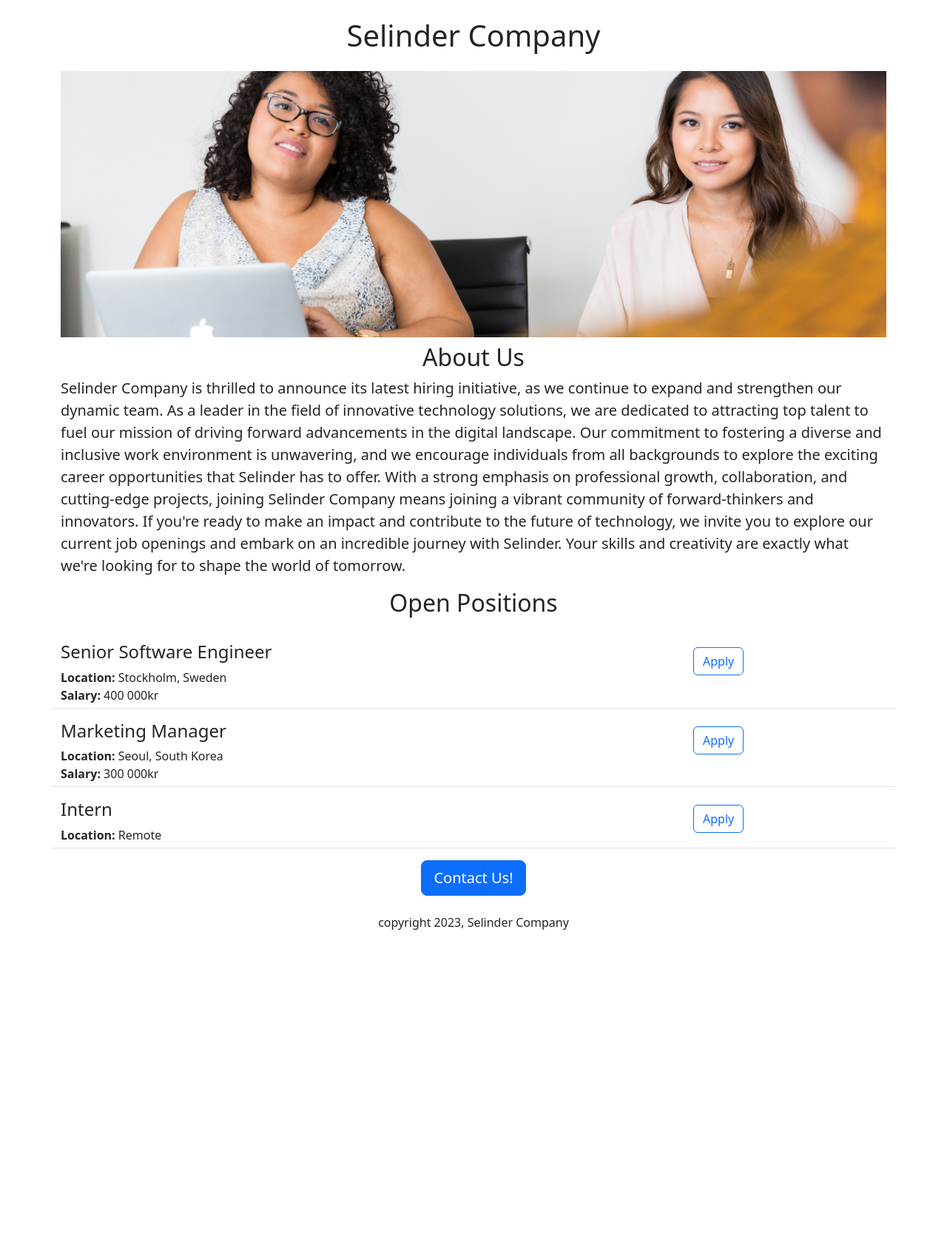
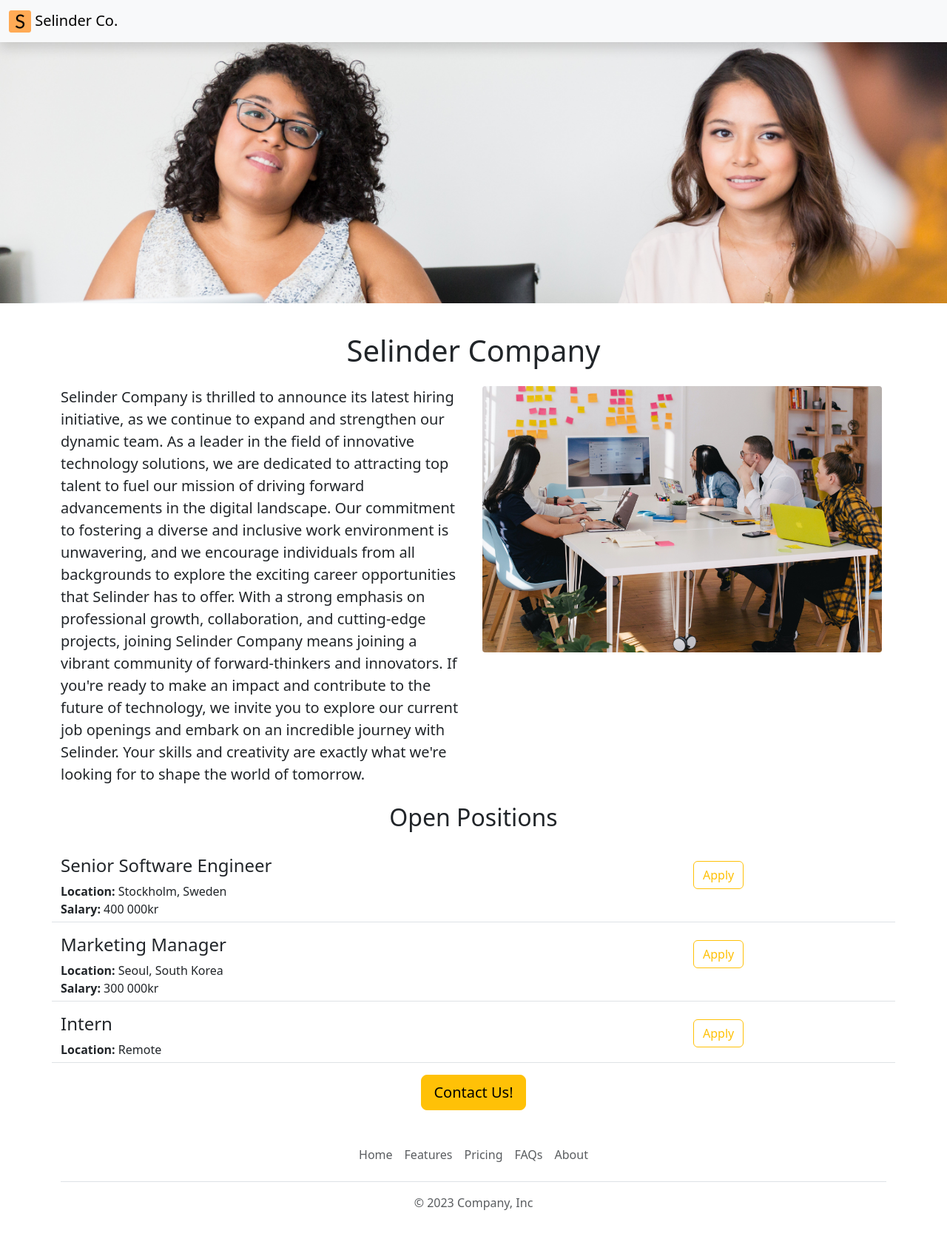
Before and after one commit to ElinorSel/SelinderCo, a Flask app: page / in a window 1280 px wide. Shown: the whole page at 74% size. Before the commit the page ends 1257 px from the top, so only its background shows below. Run offline with Flask 3, Linux system fonts and the light colour scheme.

Commit message:
Aesthetic improvements + apply mailto buttons

```diff
--- /dev/null
+++ b/templates/footer.html
@@ -0,0 +1,12 @@
+<div class="container">
+  <footer class="py-3 my-4">
+    <ul class="nav justify-content-center border-bottom pb-3 mb-3">
+      <li class="nav-item"><a href="#" class="nav-link px-2 text-body-secondary">Home</a></li>
+      <li class="nav-item"><a href="#" class="nav-link px-2 text-body-secondary">Features</a></li>
+      <li class="nav-item"><a href="#" class="nav-link px-2 text-body-secondary">Pricing</a></li>
+      <li class="nav-item"><a href="#" class="nav-link px-2 text-body-secondary">FAQs</a></li>
+      <li class="nav-item"><a href="#" class="nav-link px-2 text-body-secondary">About</a></li>
+    </ul>
+    <p class="text-center text-body-secondary">&copy; 2023 Company, Inc</p>
+  </footer>
+</div>
--- a/templates/home.html
+++ b/templates/home.html
@@ -11,17 +11,25 @@
         height: 360px;
         width: 100%;
         object-fit: cover;
+        margin-bottom: 16px;
       }
     </style>
   </head>
 
   <body>
+    {% include "nav.html" %}
+    <img class = "img-fluid" id = "banner" src = "https://career-site-tut--elinorsel.repl.co/static/Banner_crop.jpg">
     <div class= "container">
       <h1 class = "text-center mt-4 mb-4" >Selinder Company</h1>
-      <img class = "img-fluid" id = "banner" src = "https://career-site-tut--elinorsel.repl.co/static/Banner.jpg">
-      <h2 class = "text-center mt-2 mb-2"> About Us</h2>
-      <p class = "lead">Selinder Company is thrilled to announce its latest hiring initiative, as we continue to expand and strengthen our dynamic team. As a leader in the field of innovative technology solutions, we are dedicated to attracting top talent to fuel our mission of driving forward advancements in the digital landscape. Our commitment to fostering a diverse and inclusive work environment is unwavering, and we encourage individuals from all backgrounds to explore the exciting career opportunities that Selinder has to offer. With a strong emphasis on professional growth, collaboration, and cutting-edge projects, joining Selinder Company means joining a vibrant community of forward-thinkers and innovators. If you're ready to make an impact and contribute to the future of technology, we invite you to explore our current job openings and embark on an incredible journey with Selinder. Your skills and creativity are exactly what we're looking for to shape the world of tomorrow.</p>
 
+      <div class = "row">
+        <div class= "col-6">
+          <p class = "lead">Selinder Company is thrilled to announce its latest hiring initiative, as we continue to expand and strengthen our dynamic team. As a leader in the field of innovative technology solutions, we are dedicated to attracting top talent to fuel our mission of driving forward advancements in the digital landscape. Our commitment to fostering a diverse and inclusive work environment is unwavering, and we encourage individuals from all backgrounds to explore the exciting career opportunities that Selinder has to offer. With a strong emphasis on professional growth, collaboration, and cutting-edge projects, joining Selinder Company means joining a vibrant community of forward-thinkers and innovators. If you're ready to make an impact and contribute to the future of technology, we invite you to explore our current job openings and embark on an incredible journey with Selinder. Your skills and creativity are exactly what we're looking for to shape the world of tomorrow.</p>
+       </div>
+        <div class= "col-6">
+          <img src="/static/people.jpg" style="height:360px;border-radius:4px;">
+        </div>
+      </div>
       <h2 class = "text-center mt-2 mb-2">Open Positions</h2>
       <p>
         {% for job in jobs %}
@@ -29,12 +37,10 @@
         {% endfor %}
       </p>
       <div class = "text-center">
-        <button class="btn btn-primary btn-lg">Contact Us!</button>
+        <button class="btn btn-warning btn-lg">Contact Us!</button>
       </div>
-      <p class = "text-center mt-4">
-        copyright 2023, Selinder Company
-      </p>
 
   </div>
+    {% include "footer.html" %}
   </body>
 </html>
--- a/templates/jobitem.html
+++ b/templates/jobitem.html
@@ -11,7 +11,7 @@
     {% endif %}
   </div>
   <div class = "col-3">
-      <button type="button" class="btn btn-outline-primary mt-4">Apply</button>
+      <a href="mailto:elinor.selinder@gmail.com?subject=Application for {{job["title"]}}" type="button" class="btn btn-outline-warning mt-4 ml-8">Apply</a>
   </div>
 
 
--- /dev/null
+++ b/templates/nav.html
@@ -0,0 +1,9 @@
+<nav class="navbar bg-body-tertiary shadow fixed-top bg-white">
+  <div class="container-fluid">
+    <a class="navbar-brand" href="#">
+      <img src="/static/nav-icon.png" alt="Logo" width="30" height="30" class="d-inline-block align-text-top">
+      Selinder Co.
+    </a>
+  </div>
+</nav>
+<div style = "height:50px"> </div>
```
Also changed, not shown: static/Banner_crop.jpg (added), static/nav-icon.png (added), static/people.jpg (added).
